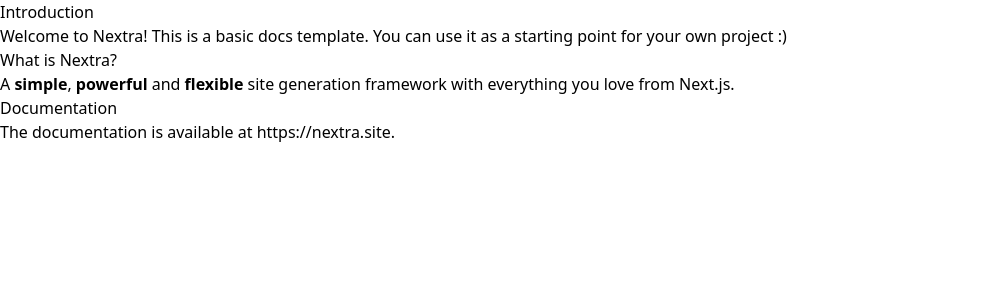
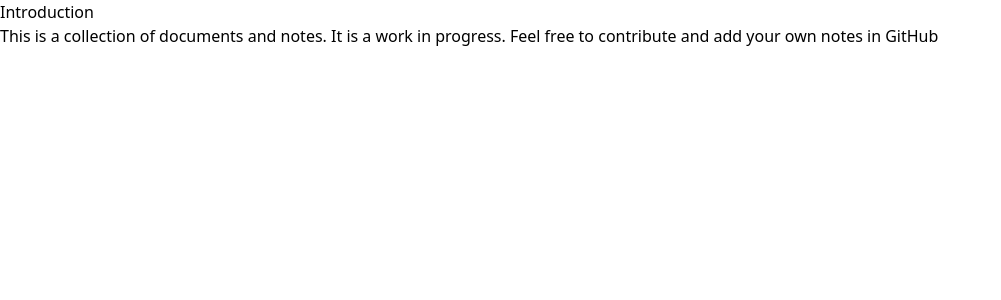
Before and after one commit to 2042074-Brunel-University-London/notes, a Next.js app: page / in a window 1280 px wide. Shown: the top 300 px of the page, without its empty margins (0-1001 px from the left). Built offline with nearby package versions, Linux system fonts and the light colour scheme.

Commit message:
feat: update intro page

```diff
--- a/pages/index.mdx
+++ b/pages/index.mdx
@@ -1,11 +1,4 @@
 # Introduction
 
-Welcome to Nextra! This is a basic docs template. You can use it as a starting point for your own project :)
-
-## What is Nextra?
-
-A **simple**, **powerful** and **flexible** site generation framework with everything you love from Next.js.
-
-## Documentation
-
-The documentation is available at [https://nextra.site](https://nextra.site).
+This is a collection of documents and notes. It is a work in progress.
+Feel free to contribute and add your own notes in [GitHub](https://github.com/asobirov/uni-docs)
```
